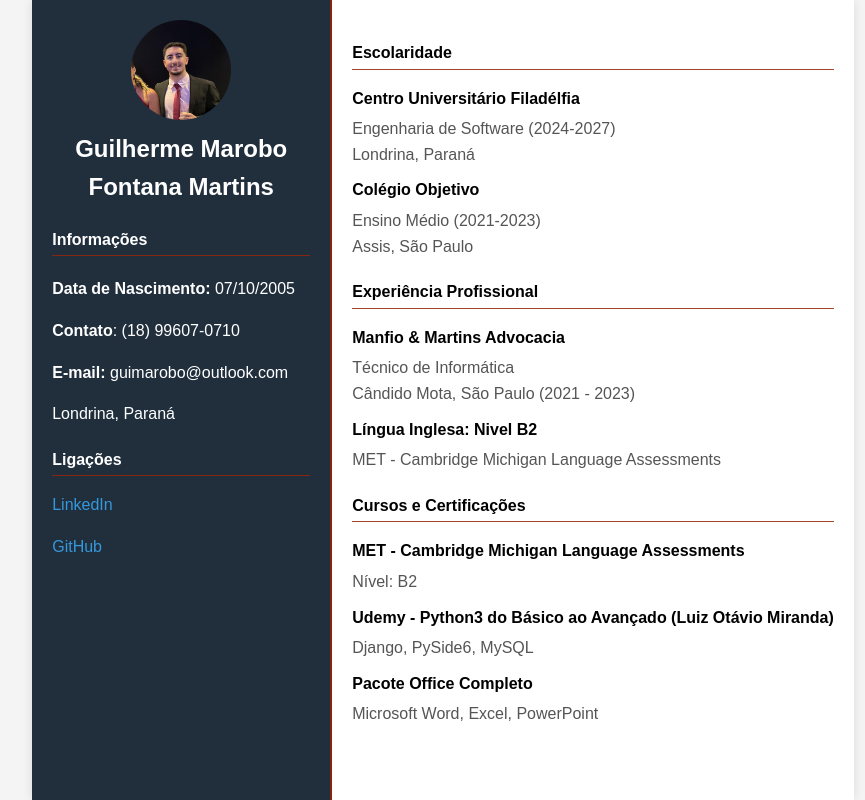
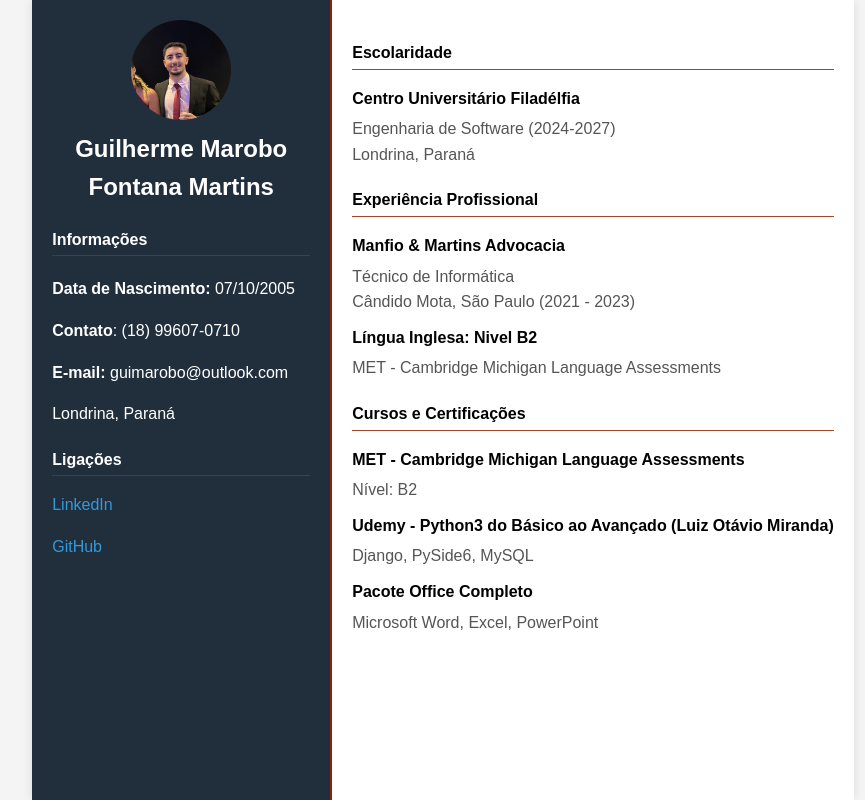
Before and after one commit to GuiMarobo/gmfm_curriculumvitae, a plain HTML site: page index.html in a window 1280 px wide. Shown: the whole page, without its empty margins (197-1062 px from the left). Drawn offline with Linux system fonts and the light colour scheme.

Commit message:
v3 curriculo

```diff
--- a/index.html
+++ b/index.html
@@ -39,9 +39,6 @@
                         <h4>Centro Universitário Filadélfia</h4>
                         <span>Engenharia de Software (2024-2027)</span>
                         <span>Londrina, Paraná</span>
-                        <h4>Colégio Objetivo</h4>
-                        <span>Ensino Médio (2021-2023)</span>
-                        <span>Assis, São Paulo</span>
                     </div>
                 </div>
 
```
